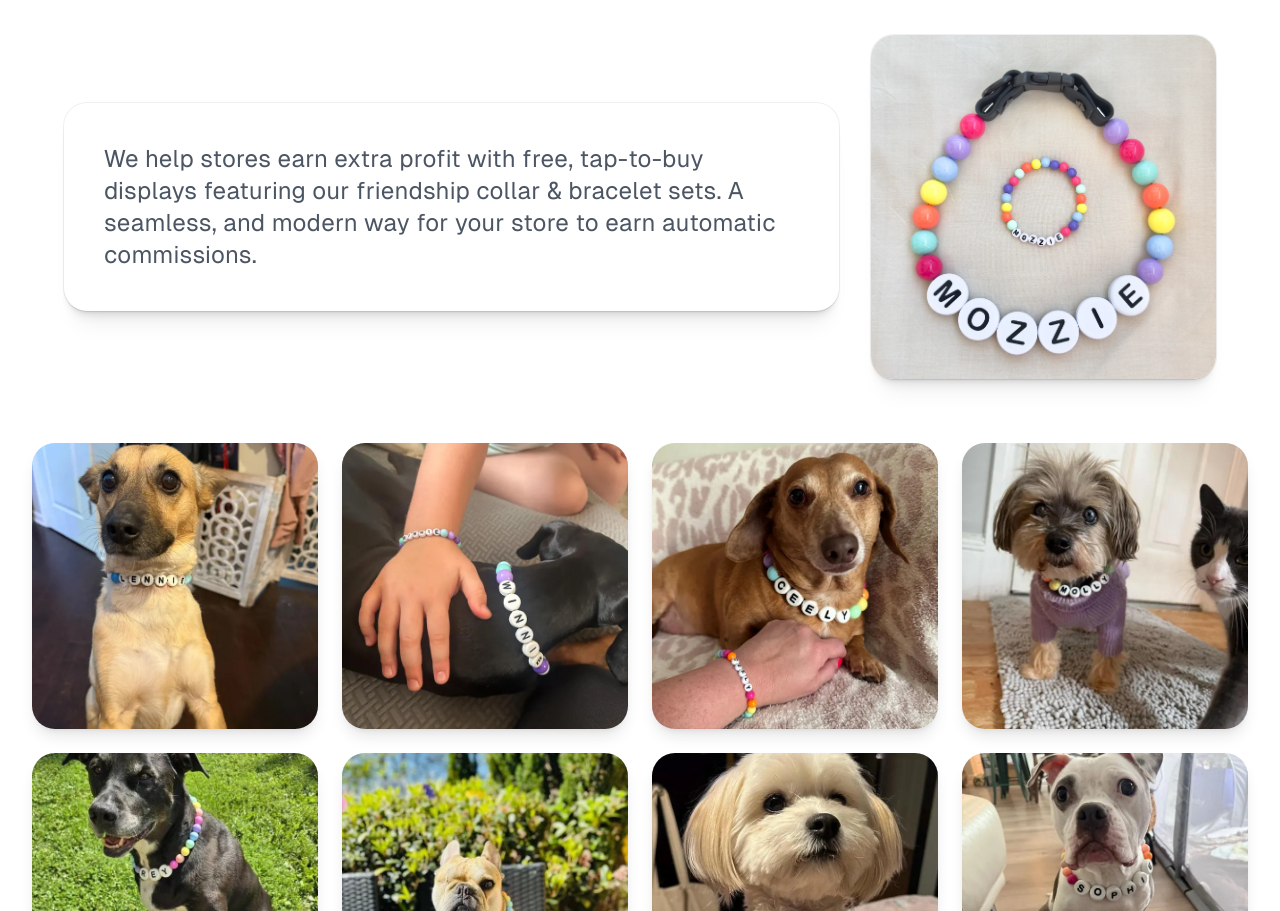
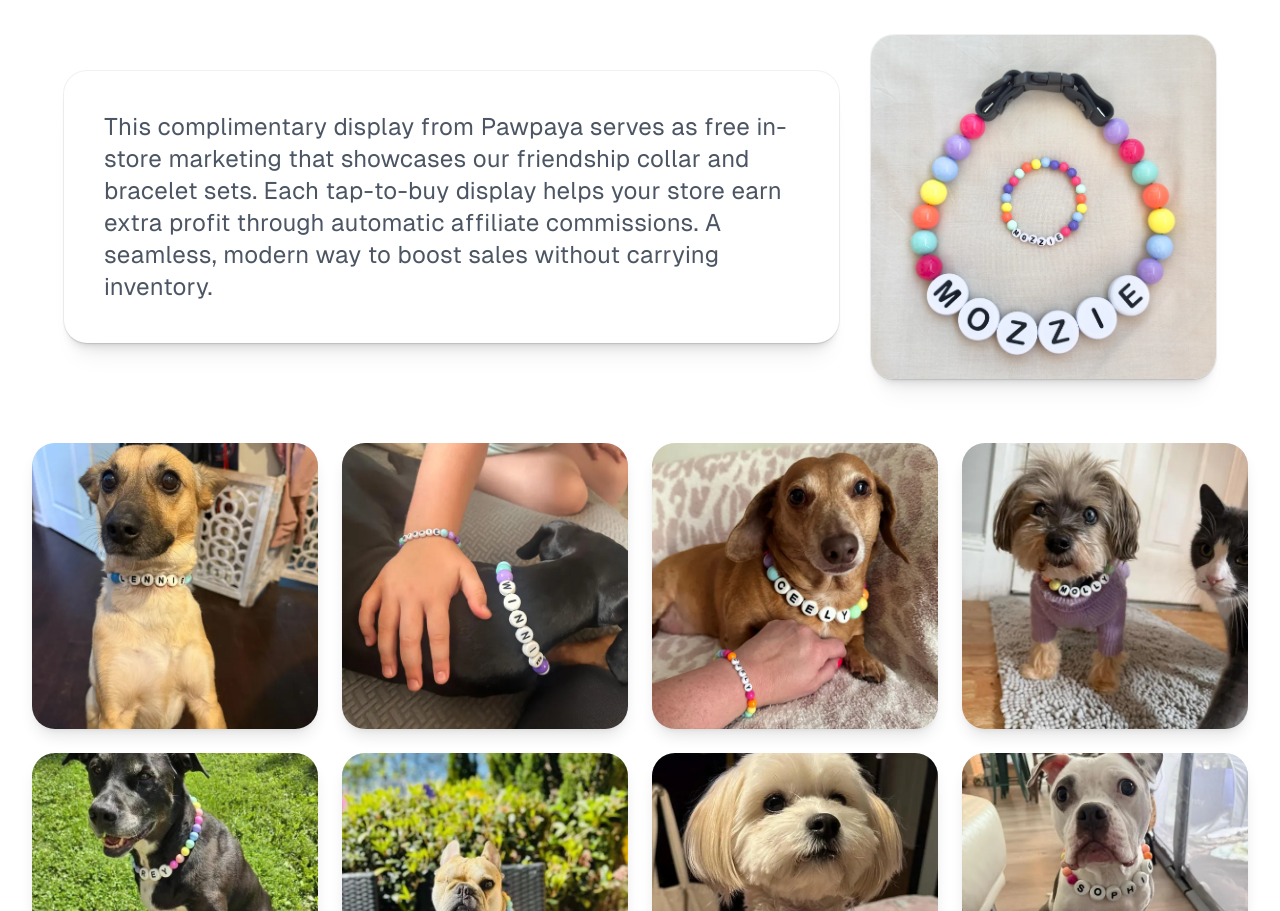
Before and after one commit to pawpayaco/tapify-marketplace, a Next.js app: page /onboard/about in a window 1280 px wide. Shown: the part 938-1849 px from the top of the page. Built offline with nearby package versions, Linux system fonts and the light colour scheme; no server answers.

Commit message:
Sync latest UID and Priority Display fixes

```diff
--- a/pages/onboard/about.js
+++ b/pages/onboard/about.js
@@ -144,8 +144,7 @@ export default function AboutPawpaya() {
             <div className="flex flex-col md:grid md:grid-cols-[2.25fr_1fr] gap-8 items-center max-w-6xl mx-auto">
               <div className="order-2 md:order-none bg-white rounded-[23px] p-7 md:p-10 shadow-[0px_0px_0px_1px_rgba(0,0,0,0.06),0px_1px_1px_-0.5px_rgba(0,0,0,0.06),0px_3px_3px_-1.5px_rgba(0,0,0,0.06),0px_6px_6px_-3px_rgba(0,0,0,0.06),0px_12px_12px_-6px_rgba(0,0,0,0.06),0px_24px_24px_-12px_rgba(0,0,0,0.06)]">
                 <p className="text-xl md:text-2xl text-gray-600 text-left leading-relaxed">
-                  We help stores earn extra profit with free, tap-to-buy displays featuring our friendship collar & bracelet sets. A seamless, and modern way for your store to earn automatic commissions.
-                </p>
+This complimentary display from Pawpaya serves as free in-store marketing that showcases our friendship collar and bracelet sets. Each tap-to-buy display helps your store earn extra profit through automatic affiliate commissions. A seamless, modern way to boost sales without carrying inventory.                </p>
               </div>
 
               {/* Rounded Image Card */}
```
